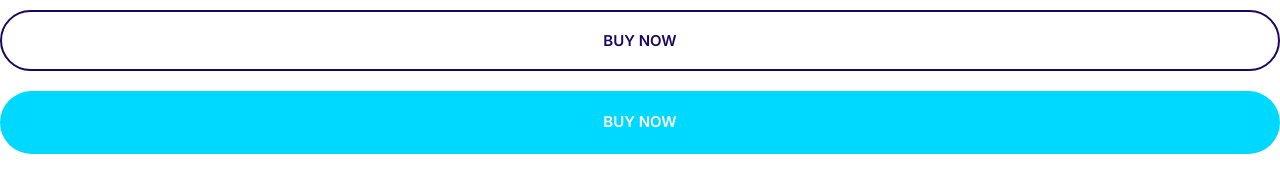
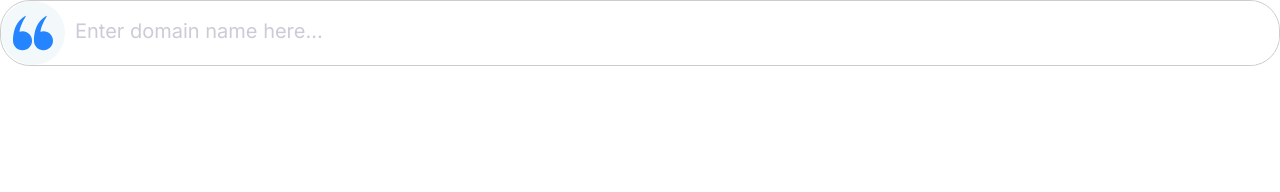
Before and after one commit to Kemsmooth/hostify, a plain HTML site: page index.html in a window 1280 px wide. Drawn offline with Linux system fonts and the light colour scheme.

Commit message:
Build input field

```diff
--- a/css/styles.css
+++ b/css/styles.css
@@ -4,6 +4,8 @@
     --color-accent: #ff3400;
     --color-headings: #1b0760;
     --color-body: #918ca4;
+    --color-border: #ccc;
+    --border-radius: 30px;
 }
 
 *, *::after, *::before {
@@ -234,3 +236,39 @@ a {
         font-size: 1.5rem;
     }
 }
+
+/* Inputs */
+.input {
+    border-radius: var(--border-radius);
+    border: 1px solid var(--color-border);
+    color: var(--color-headings);
+    outline: 0;
+    padding: 1.5rem 3.5rem;
+}
+
+::placeholder {
+    color: #cdcbd7;
+    font-size: 2rem;
+}
+
+.input-group {
+    border: 1px solid var(--color-border);
+    border-radius: var(--border-radius);
+    display: flex;
+}
+
+.input-group .input {
+    border: 0;
+    flex-grow: 1;
+    padding: 1.5rem 1rem;
+}
+
+.input-group .btn {
+    margin: 4px;
+}
+
+@media screen and (min-width: 1024px) {
+    .input {
+        font-size: 1.5rem;
+    }
+}
--- a/index.html
+++ b/index.html
@@ -14,7 +14,17 @@
     <link rel="stylesheet" href="css/styles.css" />
   </head>
   <body>
-    <button class="btn btn--outline btn--block">Buy Now</button>
-    <a href="#" class="btn btn--secondary btn--block">Buy Now</a>
+    <div class="input-group">
+      <span class="icon-container">
+        <svg class="icon icon--primary">
+          <use xlink:href="images/sprite.svg#quotes"></use>
+        </svg>
+      </span>
+      <input
+        type="text"
+        class="input"
+        placeholder="Enter domain name here..."
+      />
+    </div>
   </body>
 </html>
```
Also changed, not shown: components/buttons.html (added, +2 -0 lines).
